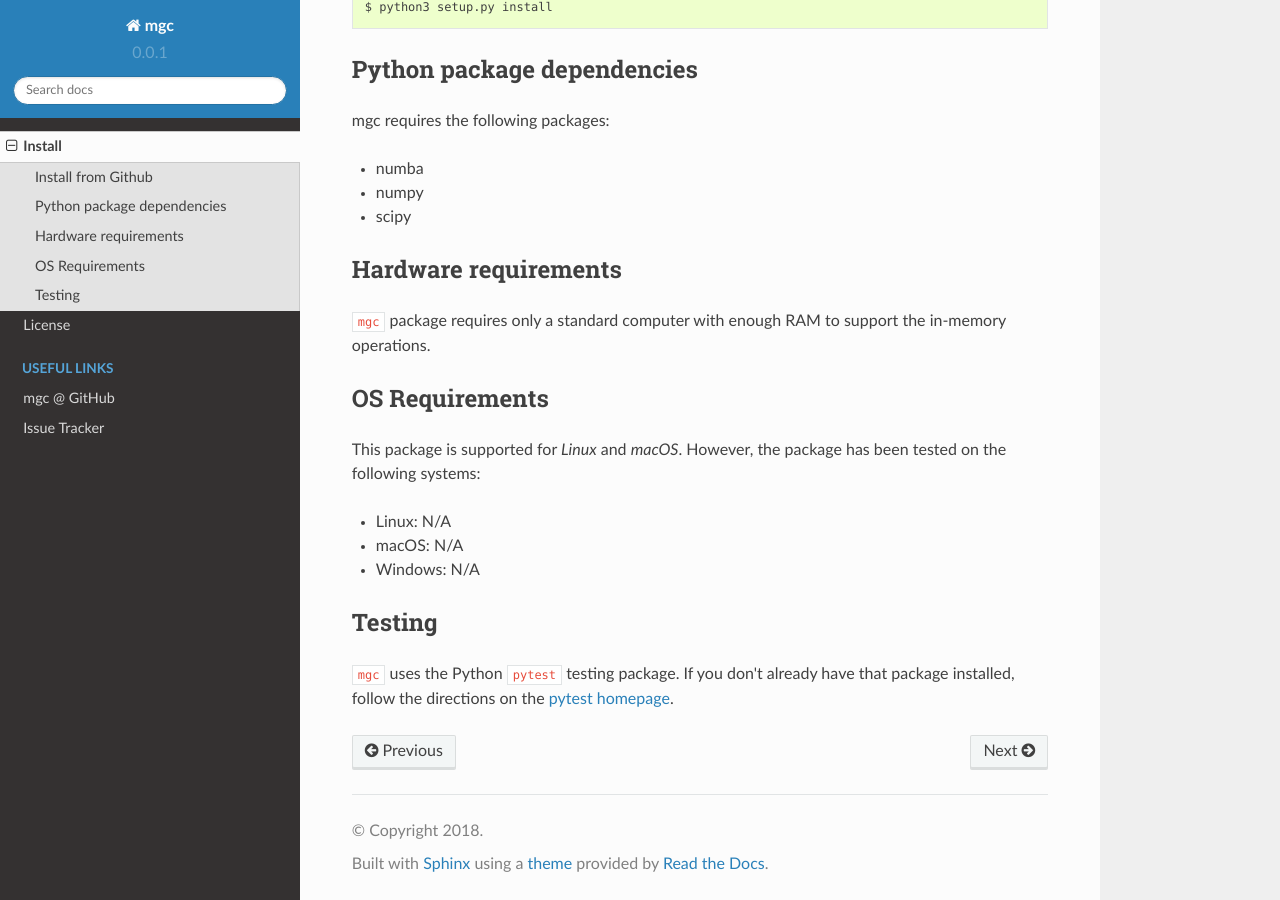
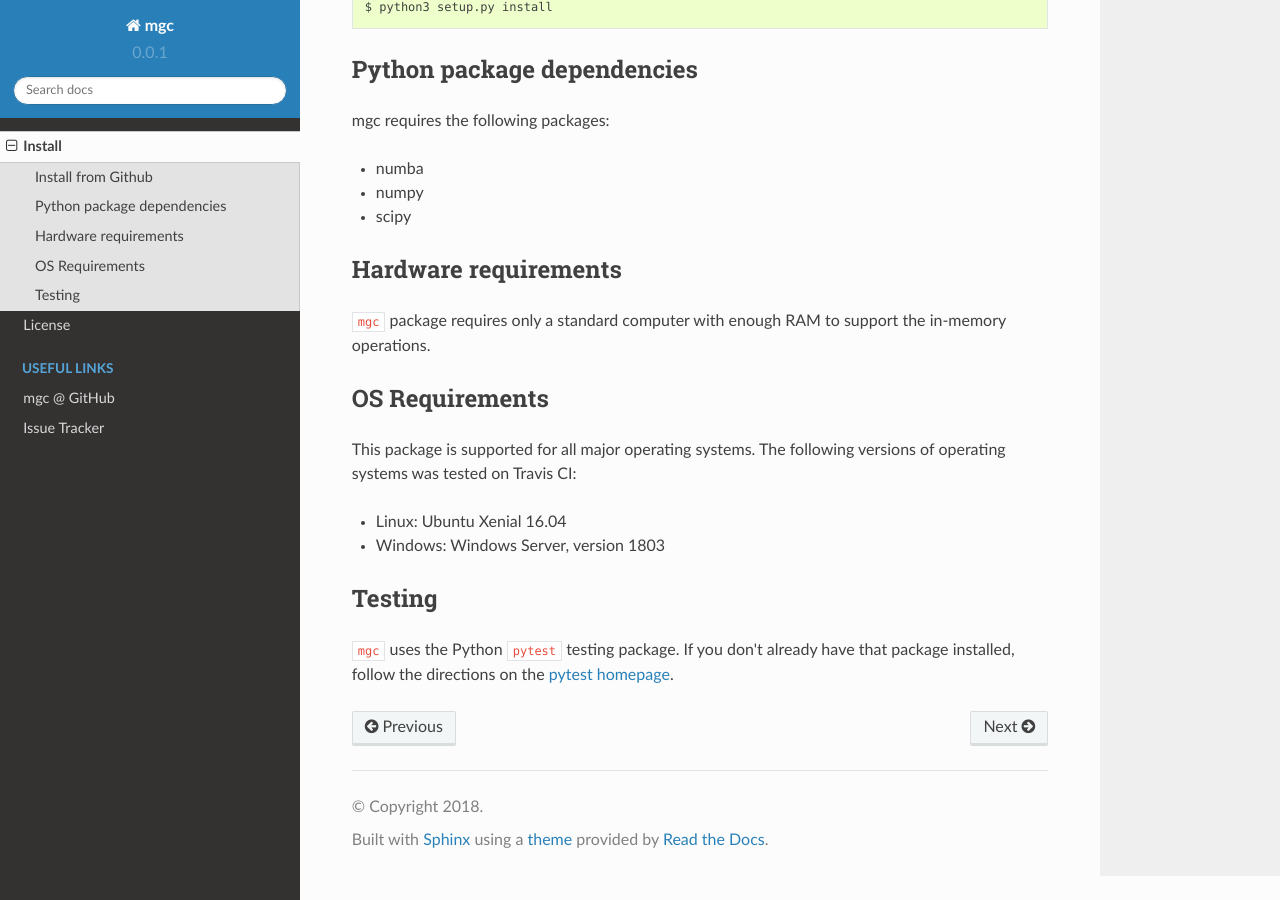
Before and after one commit to neurodata/hyppo, a Sphinx documentation site: the page built from docs/install.rst, in a window 1280 px wide and 900 px high, scrolled down 555 px. Built offline with Sphinx 7.4.7 and the Read the Docs theme 2.0.0, drawn with Linux system fonts in a browser that asks for light colours.

Commit message:
add and update install guide

```diff
--- a/docs/install.rst
+++ b/docs/install.rst
@@ -39,12 +39,11 @@ the in-memory operations.
 
 OS Requirements
 ---------------
-This package is supported for *Linux* and *macOS*. However, the package has
-been tested on the following systems:
+This package is supported for all major operating systems. The following
+versions of operating systems was tested on Travis CI:
 
-- Linux: N/A
-- macOS: N/A
-- Windows: N/A
+- Linux: Ubuntu Xenial 16.04
+- Windows: Windows Server, version 1803
 
 Testing
 -------
```
Also changed, not shown: README.md (+1 -1 lines).
